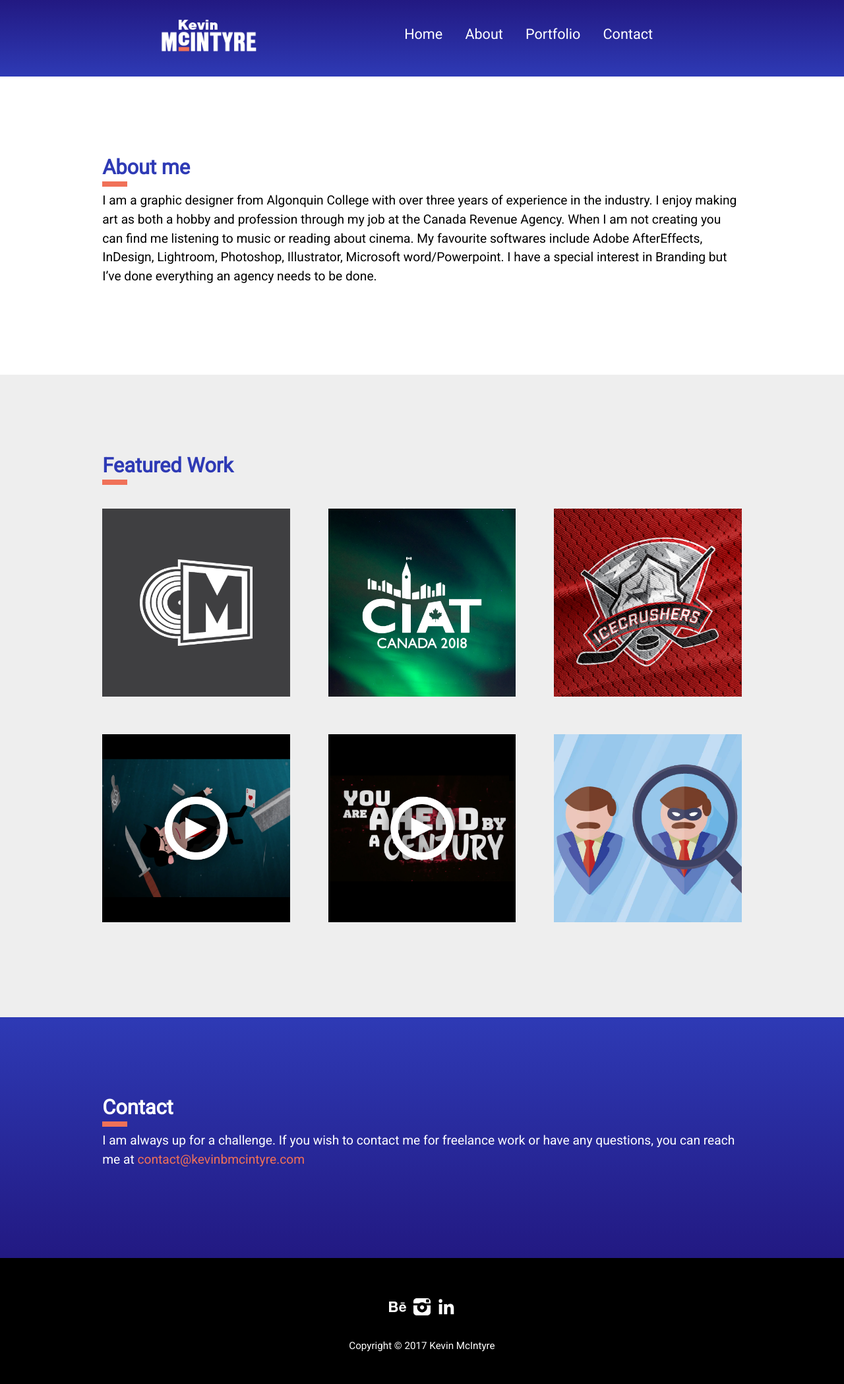
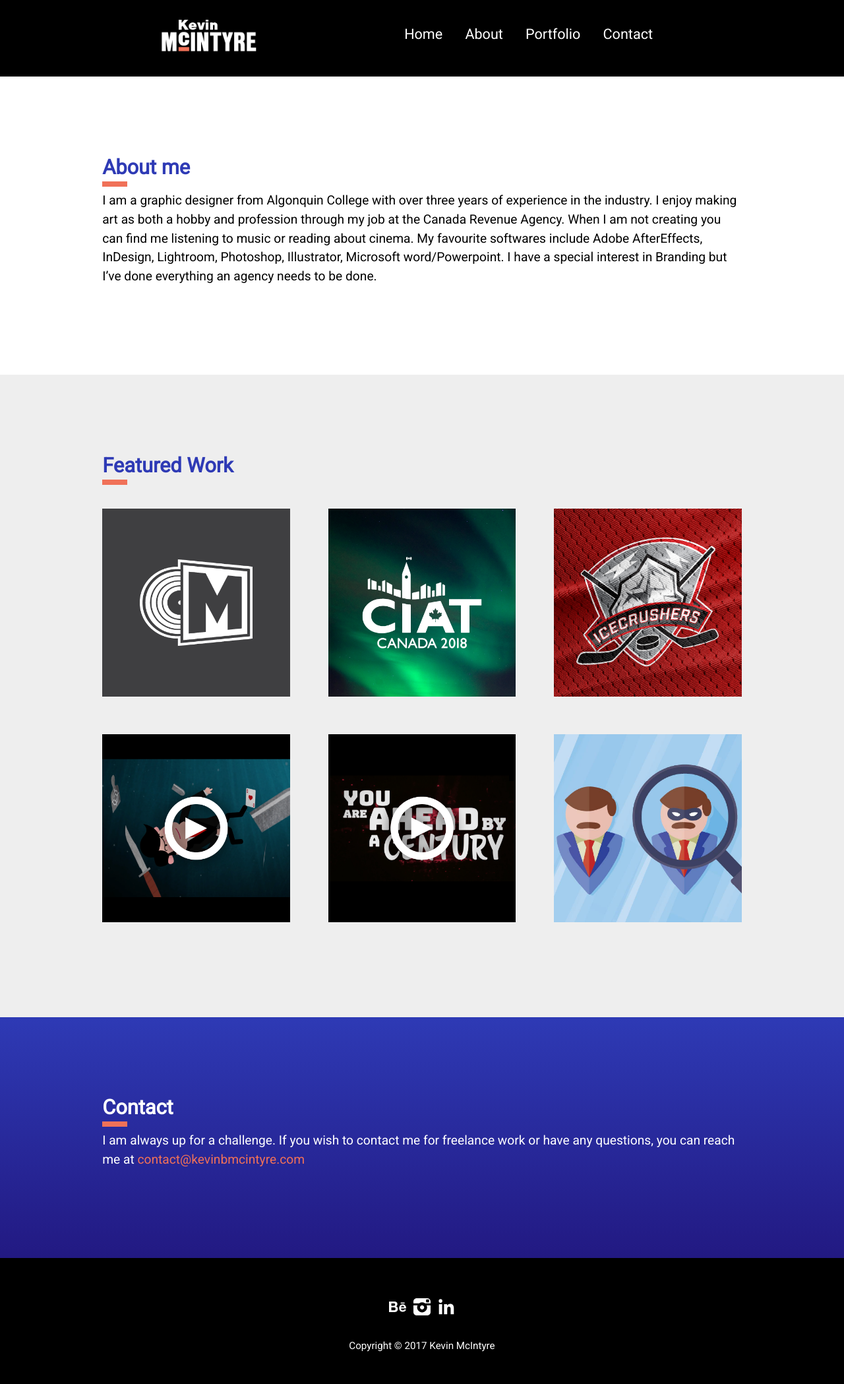
Before and after one commit to KevinBMcIntyre/Portfolio, a Jekyll site: the page built from index.html, in a window 1280 px wide. Shown: the whole page at 66% size. Built offline with Jekyll 4.4.1, drawn with Linux system fonts in a browser that asks for light colours.

Commit message:
changed header colour

```diff
--- a/css/main.css
+++ b/css/main.css
@@ -148,11 +148,7 @@ html {
 }
 
 header {
-    background: #2E3AB5;
-    background: -webkit-linear-gradient(#221982, #2E3AB5);
-    background: -o-linear-gradient(#221982, #2E3AB5);
-    background: -moz-linear-gradient(#221982, #2E3AB5);
-    background: linear-gradient(#221982, #2E3AB5);
+    background: #000;
 }
 
 .oran {
```
